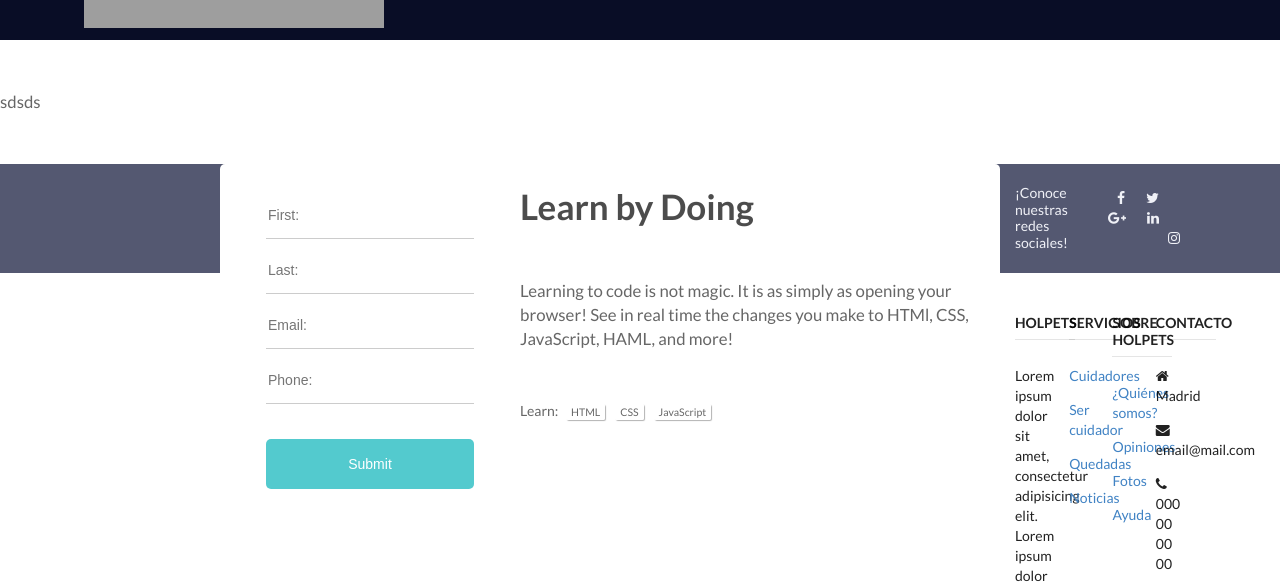
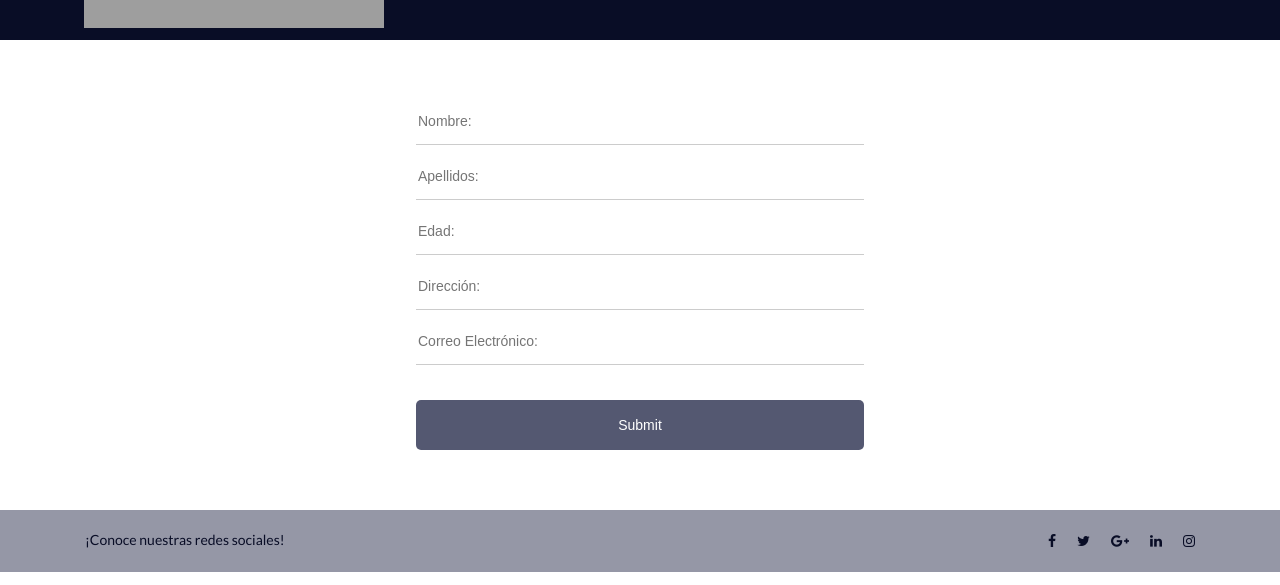
Before and after one commit to Jeniferius/Neoland_HolPets, an Angular app: page /regCuidador in a window 1280 px wide. Shown: the part 215-800 px from the top of the page. Built offline with nearby package versions, Linux system fonts and the light colour scheme; grey boxes are pictures that could not be loaded.

Commit message:
Maquetación sencilla de formularios.

```diff
--- a/src/app/app.module.ts
+++ b/src/app/app.module.ts
@@ -11,6 +11,7 @@ import { RegistroBuscarCuidadorComponent } from './registro-buscar-cuidador/regi
 import { SerCuidadorComponent } from './ser-cuidador/ser-cuidador.component';
 import { RouterModule } from '@angular/router';
 import { appRoutes } from './app.routing';
+import { FormsModule, ReactiveFormsModule } from '@angular/forms';
 
 @NgModule({
   declarations: [
@@ -25,7 +26,9 @@ import { appRoutes } from './app.routing';
   ],
   imports: [
     BrowserModule,
-    RouterModule.forRoot(appRoutes)
+    RouterModule.forRoot(appRoutes),
+    FormsModule,
+    ReactiveFormsModule
   ],
   providers: [],
   bootstrap: [AppComponent]
--- a/src/app/footer/footer.component.scss
+++ b/src/app/footer/footer.component.scss
@@ -1,6 +1,6 @@
 @import "../variables.scss";
 
 .cabezaFooter{
-    background-color: $colorPrincipal;
-    color: $colorGrisLight;
+    background-color: $colorGrisDark;
+    color: $colorAzulOscuro;
 }
--- a/src/app/header/header.component.html
+++ b/src/app/header/header.component.html
@@ -44,11 +44,11 @@
               </button>
             </div>
             <div class="modal-body">
-              <div class="registro" (click)="handleClickRegistro('/regMascota')">
+              <div class="registro" (click)="handleClickRegistro('/regMascota')" data-dismiss="modal" aria-label="Close" >
                 <header>¿Necesitas un cuidador para tu mascota?</header>
                 <p>REGISTRA A TUS MASCOTAS</p>
               </div>
-              <div class="registro" (click)="handleClickRegistro('/regCuidador')">
+              <div class="registro" (click)="handleClickRegistro('/regCuidador')" data-dismiss="modal" aria-label="Close">
                   <header>¿Quieres ser cuidador?</header>
                   <p>REGÍSTRATE COMO CUIDADOR</p>
               </div>
--- a/src/app/registro-buscar-cuidador/registro-buscar-cuidador.component.html
+++ b/src/app/registro-buscar-cuidador/registro-buscar-cuidador.component.html
@@ -1,3 +1,17 @@
-<p>
-  registro-buscar-cuidador works!
-</p>
+<div class="container">
+  <div class='signup'>
+      <form [formGroup]="formulario" (ngSubmit)="enviarDatosPR()">
+          <input type='text' placeholder='Nombre:' formControlName="nombre" />
+          <input type='text' placeholder='Apellidos:' formControlName="apellidos" />
+          <input type='text' placeholder='Edad:' formControlName="edad" />
+          <input type='text' placeholder='Dirección:' formControlName="direccion" />
+          <input type='text' placeholder='Correo Electrónico:' formControlName="mail" />
+          <input type='text' placeholder='Tipo de mascota:' formControlName="tipoMascota" />
+          <input type='text' placeholder='Nombre de la mascota:' formControlName="NombreMascota" />
+          <input type='text' placeholder='Raza de la mascota:' formControlName="razaMascota" />
+          <input type='text' placeholder='Edad de de la mascota:' formControlName="edadMascota" />
+          <input type='text' placeholder='Peso de de la mascota:' formControlName="pesoMascota" />
+          <input type='submit' placeholder='SUBMIT' [disabled]="!formulario.valid" />
+      </form>
+  </div>
+</div>
--- a/src/app/registro-buscar-cuidador/registro-buscar-cuidador.component.scss
+++ b/src/app/registro-buscar-cuidador/registro-buscar-cuidador.component.scss
@@ -0,0 +1,44 @@
+@import '../variables.scss';
+
+body {
+    background-color: #1abc9c;
+    font: 1em Helvetica;
+  }
+
+  .signup {
+    margin: 30px auto;
+    width: 600px;
+    padding: 30px 20px;
+    background-color: white;
+    text-align: center;
+  }
+
+  [type=text] {
+    display: block;
+    margin: 0 auto;
+    width: 80%;
+    border: 0;
+    border-bottom: 1px solid rgba(0,0,0,.2);
+    height: 45px;
+    line-height: 45px;
+    margin-bottom: 10px;
+    font-size: 1em;
+    color: black;
+  }
+
+  [type=submit] {
+    margin-top: 25px;
+    width: 80%;
+    border: 0;
+    background-color: $colorPrincipal;
+    border-radius: 5px;
+    height: 50px;
+    color: white;
+    font-weight: 400;
+    font-size: 1em;
+  }
+
+  [type='text']:focus {
+    outline: none;
+    border-color: $colorPrincipal;
+  }
--- a/src/app/registro-buscar-cuidador/registro-buscar-cuidador.component.ts
+++ b/src/app/registro-buscar-cuidador/registro-buscar-cuidador.component.ts
@@ -1,4 +1,6 @@
 import { Component, OnInit } from '@angular/core';
+import { FormGroup, FormControl, Validators } from '@angular/forms';
+import { Router } from '@angular/router';
 
 @Component({
   selector: 'app-registro-buscar-cuidador',
@@ -7,9 +9,27 @@ import { Component, OnInit } from '@angular/core';
 })
 export class RegistroBuscarCuidadorComponent implements OnInit {
 
-  constructor() { }
+  formulario: FormGroup;
 
-  ngOnInit() {
+  constructor(private router: Router) {
+    this.formulario = new FormGroup({
+      nombre: new FormControl('', Validators.required),
+      apellidos: new FormControl('', Validators.required),
+      edad: new FormControl('', [Validators.required]),
+      direccion: new FormControl('', Validators.required),
+      mail: new FormControl('', Validators.required),
+      tipoMascota: new FormControl('', Validators.required),
+      NombreMascota: new FormControl('', Validators.required),
+      razaMascota: new FormControl('', Validators.required),
+      edadMascota: new FormControl('', Validators.required),
+      pesoMascota: new FormControl('', Validators.required),
+    });
+  }
+
+  ngOnInit() {}
+
+  enviarDatosPR() {
+    console.log(this.formulario.value);
   }
 
 }
--- a/src/app/registro-ser-cuidador/registro-ser-cuidador.component.html
+++ b/src/app/registro-ser-cuidador/registro-ser-cuidador.component.html
@@ -1,23 +1,20 @@
-<p>sdsds</p>
+<!-- <div class='whysign'>
+    <h1>EEEE</h1>
+    <p>Lorem ipsum, dolor sit amet consectetur adipisicing elit. Ad asperiores consequatur amet, quod, eligendi, placeat
+        nemo ipsam nam ipsa id vitae. Laboriosam nesciunt possimus saepe eius quo repellendus temporibus nihil.
+    </p>
+    <p>--------:</p>
+</div> -->
 
-<div id='container'>
+<div class="container">
     <div class='signup'>
-        <form>
-            <input type='text' placeholder='First:' />
-            <input type='text' placeholder='Last:' />
-            <input type='text' placeholder='Email:' />
-            <input type='text' placeholder='Phone:' />
-            <input type='submit' placeholder='SUBMIT' />
+        <form [formGroup]="formulario" (ngSubmit)="enviarDatosPR()">
+            <input type='text' placeholder='Nombre:' formControlName="nombre" />
+            <input type='text' placeholder='Apellidos:' formControlName="apellidos" />
+            <input type='text' placeholder='Edad:' formControlName="edad" />
+            <input type='text' placeholder='Dirección:' formControlName="direccion" />
+            <input type='text' placeholder='Correo Electrónico:' formControlName="mail" />
+            <input type='submit' placeholder='SUBMIT' [disabled]="!formulario.valid" />
         </form>
     </div>
-    <div class='whysign'>
-        <h1>Learn by Doing</h1>
-        <p>Learning to code is not magic. It is as simply as opening your browser! See in real time the changes you make
-            to HTMl, CSS, JavaScript, HAML, and more!</p>
-        <p>Learn:
-            <span>HTML</span>
-            <span>CSS</span>
-            <span>JavaScript</span>
-        </p>
-    </div>
 </div>
--- a/src/app/registro-ser-cuidador/registro-ser-cuidador.component.scss
+++ b/src/app/registro-ser-cuidador/registro-ser-cuidador.component.scss
@@ -1,30 +1,26 @@
+@import '../variables.scss';
+
 body {
     background-color: #1abc9c;
     font: 1em Helvetica;
   }
 
-  #container {
-    width: 840px;
-    margin: 25px auto;
-  }
-
-  .whysign {
-    float: left;
-    background-color: white;
-    width: 480px;
-    height: 347px;
-    border-radius: 0 5px 5px 0;
-    padding-top: 20px;
-    padding-right: 20px;
-  }
+  // .whysign {
+  //   // float: left;
+  //   background-color: white;
+  //   width: 480px;
+  //   height: 347px;
+  //   border-radius: 0 5px 5px 0;
+  //   padding-top: 20px;
+  //   padding-right: 20px;
+  // }
 
   .signup {
-    float: left;
-    width: 300px;
+    margin: 30px auto;
+    width: 600px;
     padding: 30px 20px;
     background-color: white;
     text-align: center;
-    border-radius: 5px 0 0 5px;
   }
 
   [type=text] {
@@ -37,14 +33,14 @@ body {
     line-height: 45px;
     margin-bottom: 10px;
     font-size: 1em;
-    color: rgba(0,0,0,.4);
+    color: black;
   }
 
   [type=submit] {
     margin-top: 25px;
     width: 80%;
     border: 0;
-    background-color: #53CACE;
+    background-color: $colorPrincipal;
     border-radius: 5px;
     height: 50px;
     color: white;
@@ -54,35 +50,35 @@ body {
 
   [type='text']:focus {
     outline: none;
-    border-color: #53CACE;
+    border-color: $colorPrincipal;
   }
 
-  h1 {
-    color: rgba(0,0,0,.7);
-    font-weight: 900;
-    font-size: 2.5em;
-  }
+  // h1 {
+  //   color: rgba(0,0,0,.7);
+  //   font-weight: 900;
+  //   font-size: 2.5em;
+  // }
 
-  p {
-    color: rgba(0,0,0,.6);
-    font-size: 1.2em;
-    margin: 50px 0 50px 0;
-  }
+  // p {
+  //   color: rgba(0,0,0,.6);
+  //   font-size: 1.2em;
+  //   margin: 50px 0 50px 0;
+  // }
 
-  span {
-    font-size: .75em;
-    background-color: white;
-    padding: 2px 5px;
-    color: rgba(0,0,0,.6);
-    border-radius: 2px;
-    box-shadow: 1px 1px 1px rgba(0,0,0,.3);
-    margin: 5px;
-  }
+  // span {
+  //   font-size: .75em;
+  //   background-color: white;
+  //   padding: 2px 5px;
+  //   color: rgba(0,0,0,.6);
+  //   border-radius: 2px;
+  //   box-shadow: 1px 1px 1px rgba(0,0,0,.3);
+  //   margin: 5px;
+  // }
 
-  span:hover {
-    color: #53CACE;
-  }
+  // span:hover {
+  //   color: #53CACE;
+  // }
 
-  p:nth-of-type(2) {
-    font-size: 1em;
-  }
+  // p:nth-of-type(2) {
+  //   font-size: 1em;
+  // }
--- a/src/app/registro-ser-cuidador/registro-ser-cuidador.component.ts
+++ b/src/app/registro-ser-cuidador/registro-ser-cuidador.component.ts
@@ -12,14 +12,17 @@ export class RegistroSerCuidadorComponent implements OnInit {
 
   constructor(private router: Router) {
     this.formulario = new FormGroup({
-      modalFormNameEx: new FormControl('', Validators.required),
-      modalFormEmailEx: new FormControl('', Validators.required),
-      modalFormSubjectEx: new FormControl('', Validators.required),
-      modalFormTextEx: new FormControl('', Validators.required),
+      nombre: new FormControl('', Validators.required),
+      apellidos: new FormControl('', Validators.required),
+      edad: new FormControl('', [Validators.required]),
+      direccion: new FormControl('', Validators.required),
+      mail: new FormControl('', Validators.required),
     });
   }
 
-  ngOnInit() {
+  ngOnInit() {}
+
+  enviarDatosPR() {
+    console.log(this.formulario.value);
   }
-
 }
```
